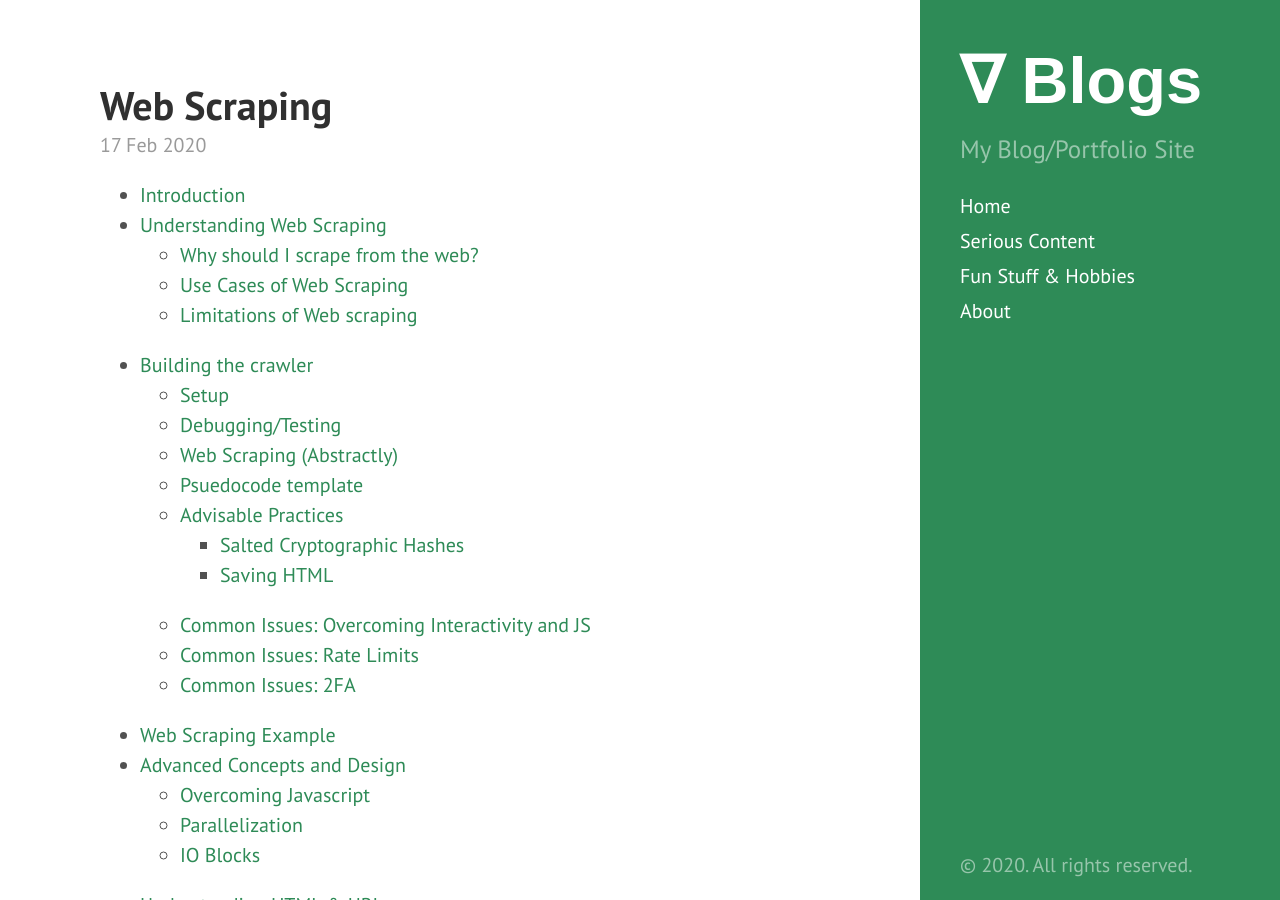
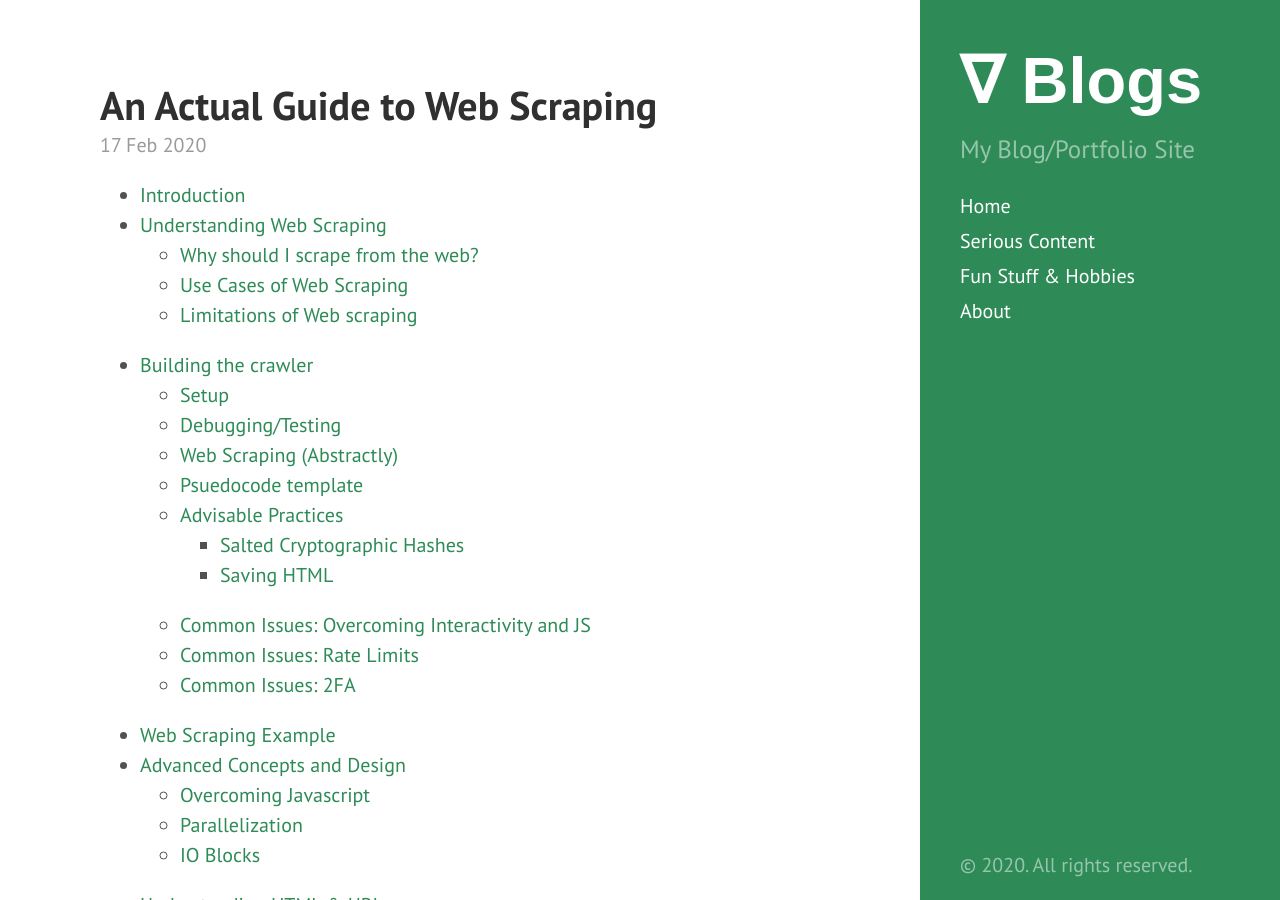
Before and after one commit to tedkim97/tedkim97.github.io, a Jekyll site: the page built from _posts/2020-02-17-webscraping.md, in a window 1280 px wide and 900 px high. Built offline with Jekyll 4.4.1, drawn with Linux system fonts in a browser that asks for light colours.

Commit message:
title change

```diff
--- a/_posts/2020-02-17-webscraping.md
+++ b/_posts/2020-02-17-webscraping.md
@@ -1,6 +1,6 @@
 ---
 layout: post
-title: Web Scraping
+title: An Actual Guide to Web Scraping
 published: true
 permalink: /webscraping
 frontpage: true
```
